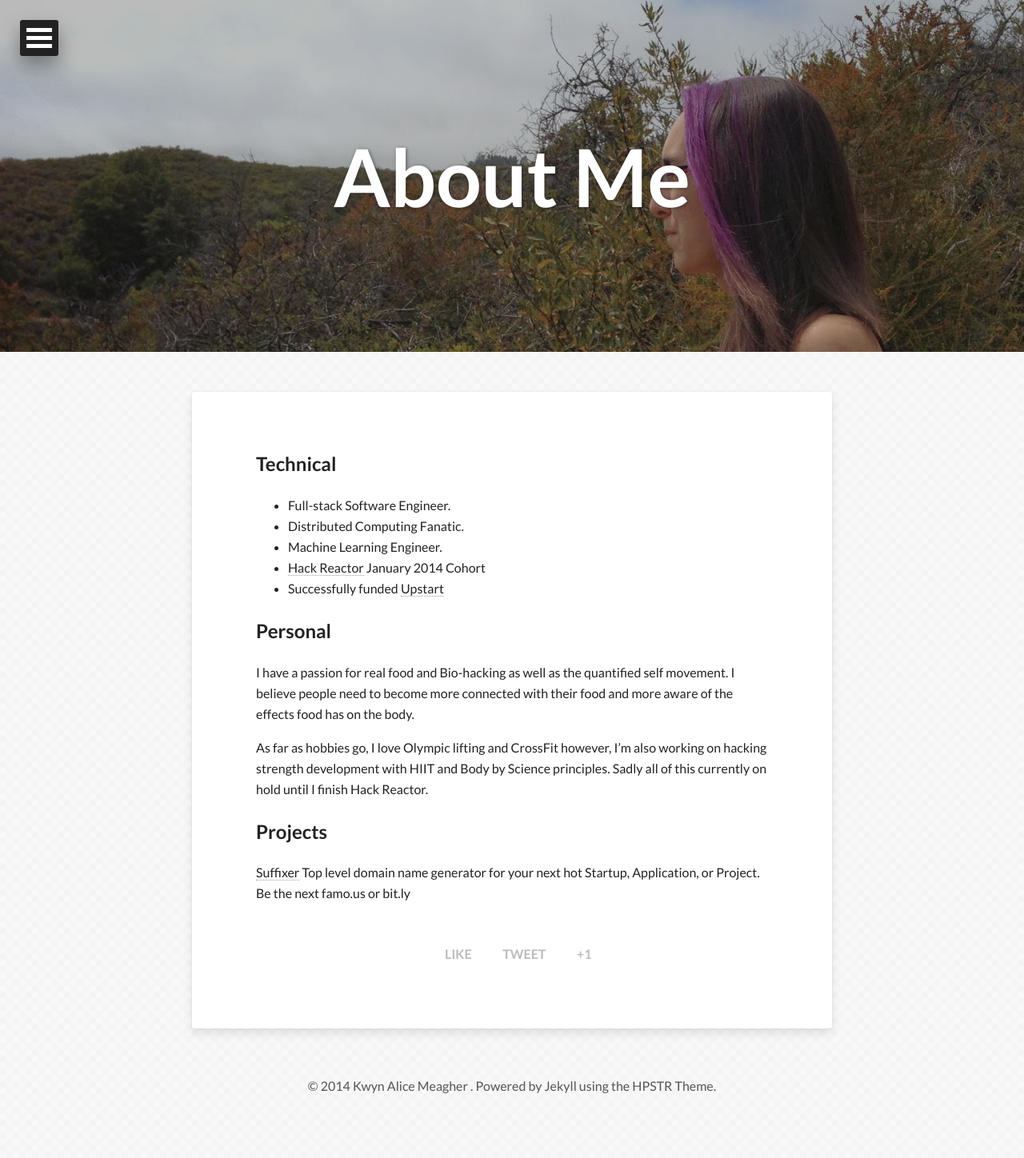
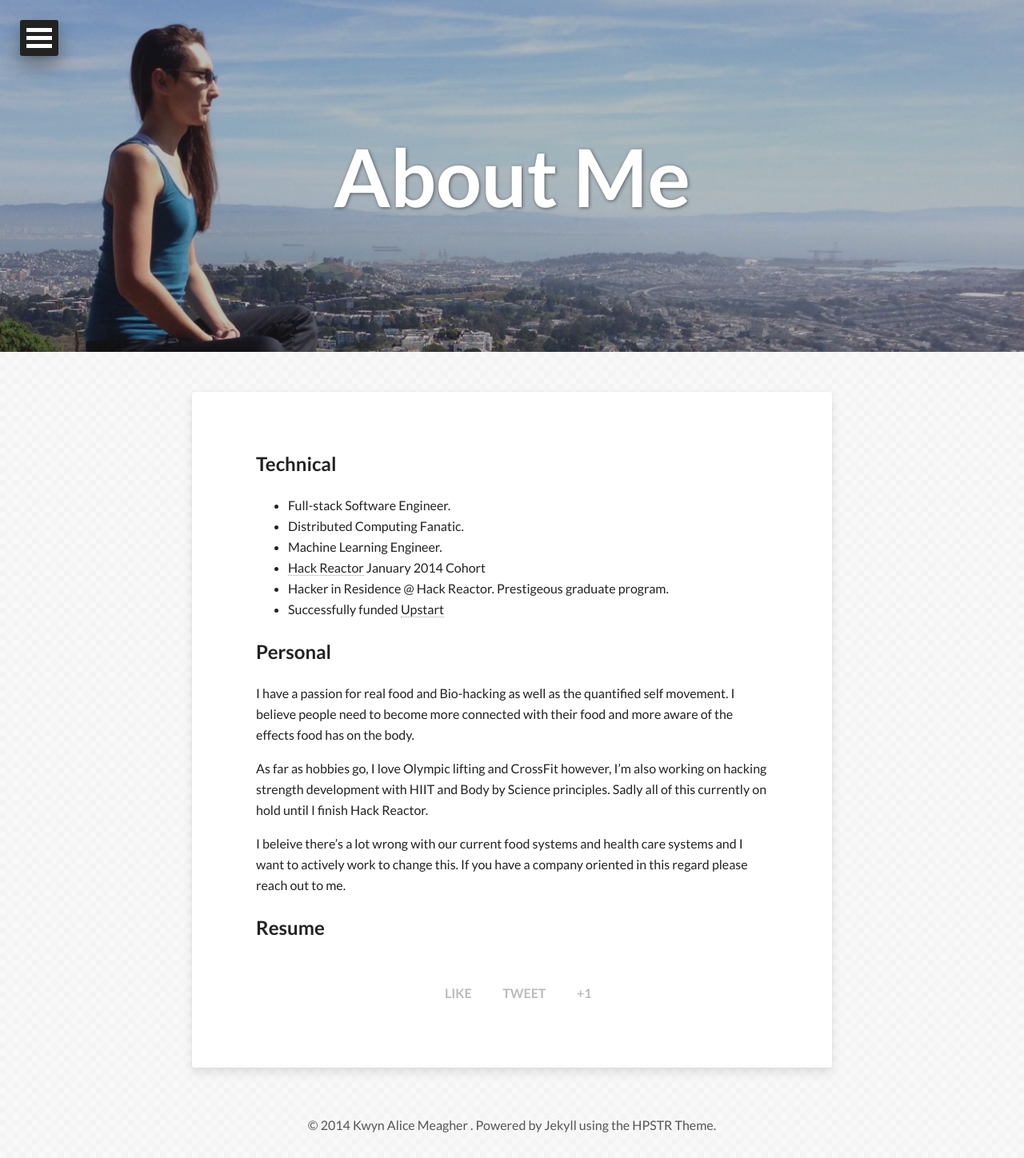
Before and after one commit to Eduardo-Cabrera/HarleyKwyn.github.io, a Jekyll site: the page built from about.md, in a window 1280 px wide. Shown: the whole page at 80% size. Built offline with Jekyll 4.4.1, drawn with Linux system fonts in a browser that asks for light colours; nearby versions of some CDN libraries; Markdown is read by kramdown in place of the engine named in the settings; before the commit the page ends 1399 px from its top, so only the background shows below that.

Commit message:
updates about me

```diff
--- a/about.md
+++ b/about.md
@@ -4,7 +4,7 @@ permalink: /about/
 title: About Me
 tags: [Bio, personal, About me, Software Engineer]
 image:
-  feature: BigSur2.jpg
+  feature: meditation.jpg
 share: true
 ---
 ##Technical
@@ -13,6 +13,7 @@ share: true
  - Distributed Computing Fanatic.
  - Machine Learning Engineer.
  - [Hack Reactor](http://www.hackreactor.com/) January 2014 Cohort
+ - Hacker in Residence @ Hack Reactor. Prestigeous graduate program.
  - Successfully funded [Upstart](https://www.upstart.com/upstarts/kwyn-alice-meagher)
 
 ##Personal
@@ -21,6 +22,6 @@ I have a passion for real food and Bio-hacking as well as the quantified self mo
 
 As far as hobbies go, I love Olympic lifting and CrossFit however, I'm also working on hacking strength development with HIIT and Body by Science principles. Sadly all of this currently on hold until I finish Hack Reactor.
 
-##Projects
-[Suffixer](http://harleykwyn.com/suffixer)
-Top level domain name generator for your next hot Startup, Application, or Project. Be the next famo.us or bit.ly
+I beleive there's a lot wrong with our current food systems and health care systems and I want to actively work to change this. If you have a company oriented in this regard please reach out to me.
+
+##[Resume](http://harleykwyn.com/resume/)
```
Also changed, not shown: images/meditation.jpg (added), 1 other file.
